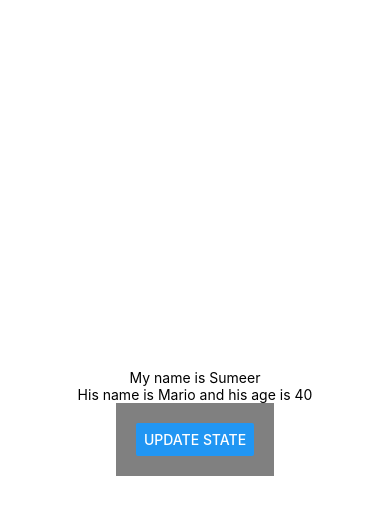
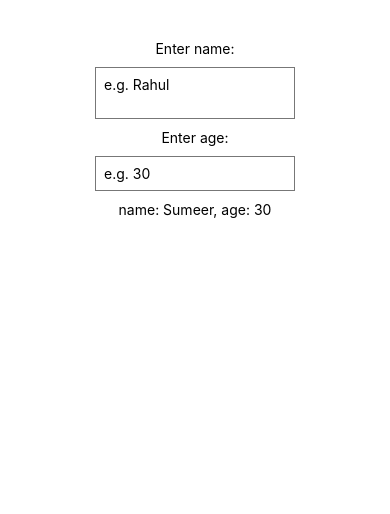
Before and after one commit to smer007/react-native-todo, a React Native app: screen / in a window 390 px wide. Shown: the top 514 px of the page. Built offline with nearby package versions, Linux system fonts and the light colour scheme.

Commit message:
text inputs

```diff
--- a/App.js
+++ b/App.js
@@ -1,14 +1,14 @@
 import React, { useState } from 'react';
 import {
-  Button,
   StyleSheet,
   Text,
+  TextInput,
   View
 } from 'react-native';
 
 export default function App() {
   const [name, setName] = useState('Sumeer');
-  const [person, setPerson] = useState({ name: 'Mario', age: 40 });
+  const [age, setAge] = useState('30');
 
   const clickHandler = () => {
     setName('Sachin');
@@ -16,11 +16,21 @@
   }
   return (
     <View style={styles.container}>
-      <Text>My name is {name}</Text>
-      <Text>His name is {person.name} and his age is {person.age}</Text>
-      <View style={styles.body}>
-        <Button title = 'Update state' onPress={clickHandler} />
-      </View>
+      <Text>Enter name:</Text>
+      <TextInput
+        multiline
+        placeholder="e.g. Rahul"
+        style={styles.input}
+        onChangeText={value => setName(value)}/>
+
+      <Text>Enter age:</Text>
+      <TextInput
+        keyboardType="numeric"
+        placeholder="e.g. 30"
+        style={styles.input}
+        onChangeText={value => setAge(value)}/>
+
+      <Text>name: {name}, age: {age}</Text>
     </View>
   );
 }
@@ -30,17 +40,14 @@
     flex: 1,
     backgroundColor: '#fff',
     alignItems: 'center',
-    justifyContent: 'center',
+    // justifyContent: 'center',
+    marginTop: 40
   },
-  header: {
-    backgroundColor: 'orange',
-    padding: 20
-  },
-  body: {
-    backgroundColor: 'gray',
-    padding: 20
-  },
-  text: {
-    fontWeight: 'bold'
+  input: {
+    borderWidth: 1,
+    borderColor: '#777',
+    padding: 8,
+    margin: 10,
+    width: 200
   }
 });
```
